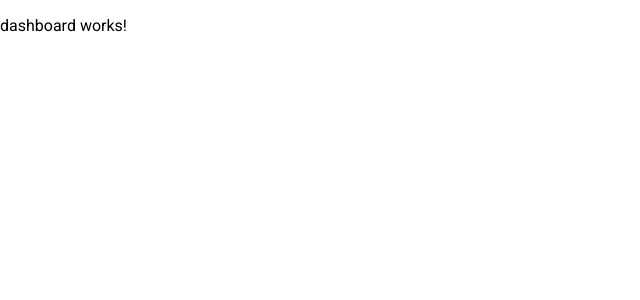
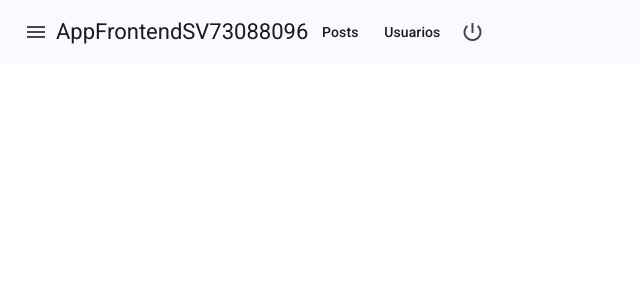
Before and after one commit to tonylex12/AppFrontSV73088096, an Angular app: page /dashboard in a window 1280 px wide. Shown: the top 300 px of the page, without its empty margins (0-640 px from the left). Built offline with nearby package versions, Linux system fonts and the light colour scheme; sample sign-in values are in the browser's storage.

Commit message:
segunda pregunta terminada

```diff
--- a/src/app/auth/auth.service.ts
+++ b/src/app/auth/auth.service.ts
@@ -7,7 +7,11 @@ export class AuthService {
   constructor() {}
 
   login(usuario: string, password: string) {
-    sessionStorage.setItem('login', 'true');
+    if(usuario == 'SV73088096' && password == '15051993') {
+      sessionStorage.setItem('login', 'true');
+    } else {
+      alert('Credenciales incorrectas. Inténtalo de nuevo.');
+    }
   }
 
   logout() {
--- a/src/app/dashboard/dashboard.component.html
+++ b/src/app/dashboard/dashboard.component.html
@@ -1 +1,23 @@
-<p>dashboard works!</p>
+<mat-toolbar color="primary">
+  <button
+    mat-icon-button
+    class="example-icon"
+    aria-label="Example icon-button with menu icon"
+  >
+    <mat-icon>menu</mat-icon>
+  </button>
+  <span>AppFrontendSV73088096</span>
+  <button mat-button (click)="goPosts()">Posts</button>
+  <button mat-button (click)="goUsers()">Usuarios</button>
+
+  <span class="example-spacer"></span>
+  <button
+    mat-icon-button
+    class="example-icon"
+    aria-label="Example icon-button with share icon"
+    (click)="logout()"
+  >
+    <mat-icon>power_settings_new</mat-icon>
+  </button>
+</mat-toolbar>
+<router-outlet></router-outlet>
--- a/src/app/dashboard/dashboard.component.ts
+++ b/src/app/dashboard/dashboard.component.ts
@@ -1,11 +1,32 @@
 import { Component } from '@angular/core';
+import { ActivatedRoute, Router, RouterOutlet } from '@angular/router';
+import { MaterialModule } from '../angular-material/material/material.module';
+import { AuthService } from '../auth/auth.service';
 
 @Component({
   selector: 'app-dashboard',
-  imports: [],
+  standalone: true,
+  imports: [RouterOutlet, MaterialModule],
   templateUrl: './dashboard.component.html',
-  styleUrl: './dashboard.component.css'
+  styleUrl: './dashboard.component.css',
 })
 export class DashboardComponent {
+  constructor(
+    private router: Router,
+    private route: ActivatedRoute,
+    private authservice: AuthService
+  ) {}
 
+  goPosts() {
+    this.router.navigate(['posts'], { relativeTo: this.route });
+  }
+
+  goUsers() {
+    this.router.navigate(['users'], { relativeTo: this.route });
+  }
+
+  logout() {
+    this.authservice.logout();
+    this.router.navigateByUrl('/login');
+  }
 }
```
